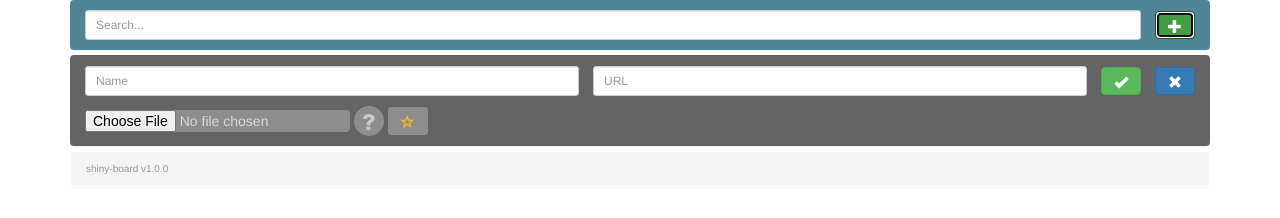
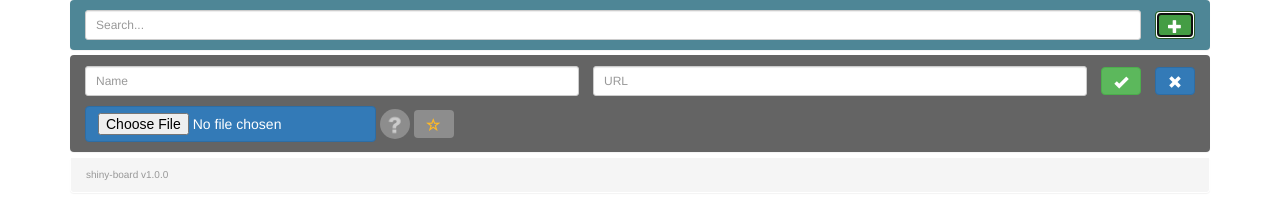
Before and after one commit to shinybob/shiny-board, a website: page static/index.html at #/cells in a window 1280 px wide. Both pictures are taken after a click on the button 1174 px from the left and 25 px from the top of the page. Drawn offline with Linux system fonts and the light colour scheme; no server answers.

Commit message:
fixed form issue

```diff
--- a/static/app/partials/shiny_board.html
+++ b/static/app/partials/shiny_board.html
@@ -68,8 +68,8 @@
                 <div class="row">
                     <div class="col-xs-12">
                         <form name="myForm" style="margin: 0; padding: 10px 0  0">
-                            <input style="display: inline-block; background-color: #8d8d8d; color: #d7d7d7; padding: 0; margin: 0; border: 0" class="btn btn-primary" type="file" ng-model="new_image" name="file"
-                                   accept="image/*" ngf-max-size="1MB"
+                            <input style="display: inline-block" class="btn btn-primary" type="file" ngf-select ng-model="new_image" name="file"
+                                   accept="image/*" ngf-max-size="2MB" required
                                    ngf-model-invalid="errorFile">
 
                             <img ngf-thumbnail="new_image || new_cell_data.image" class="sb-thumbnail img-circle">
```
